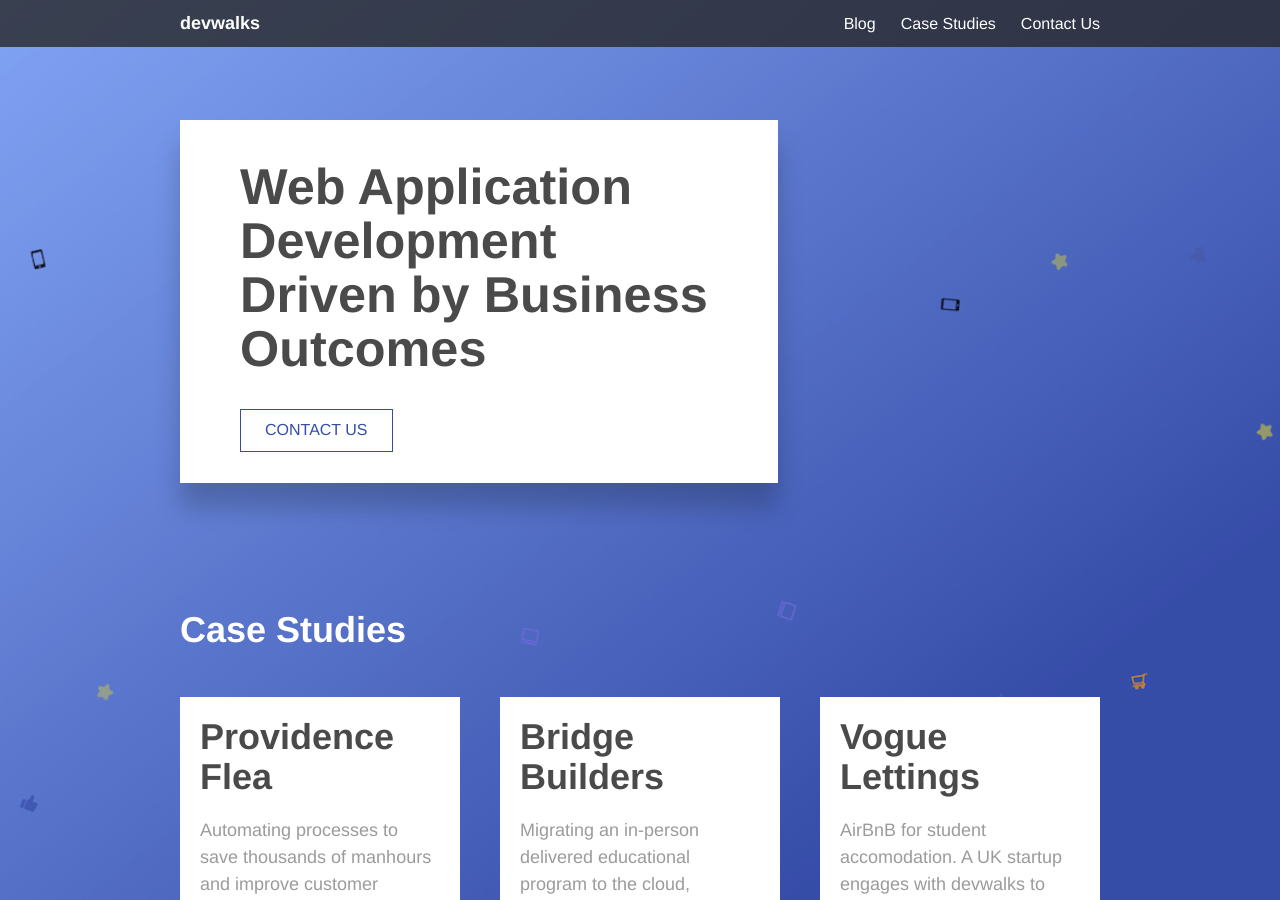
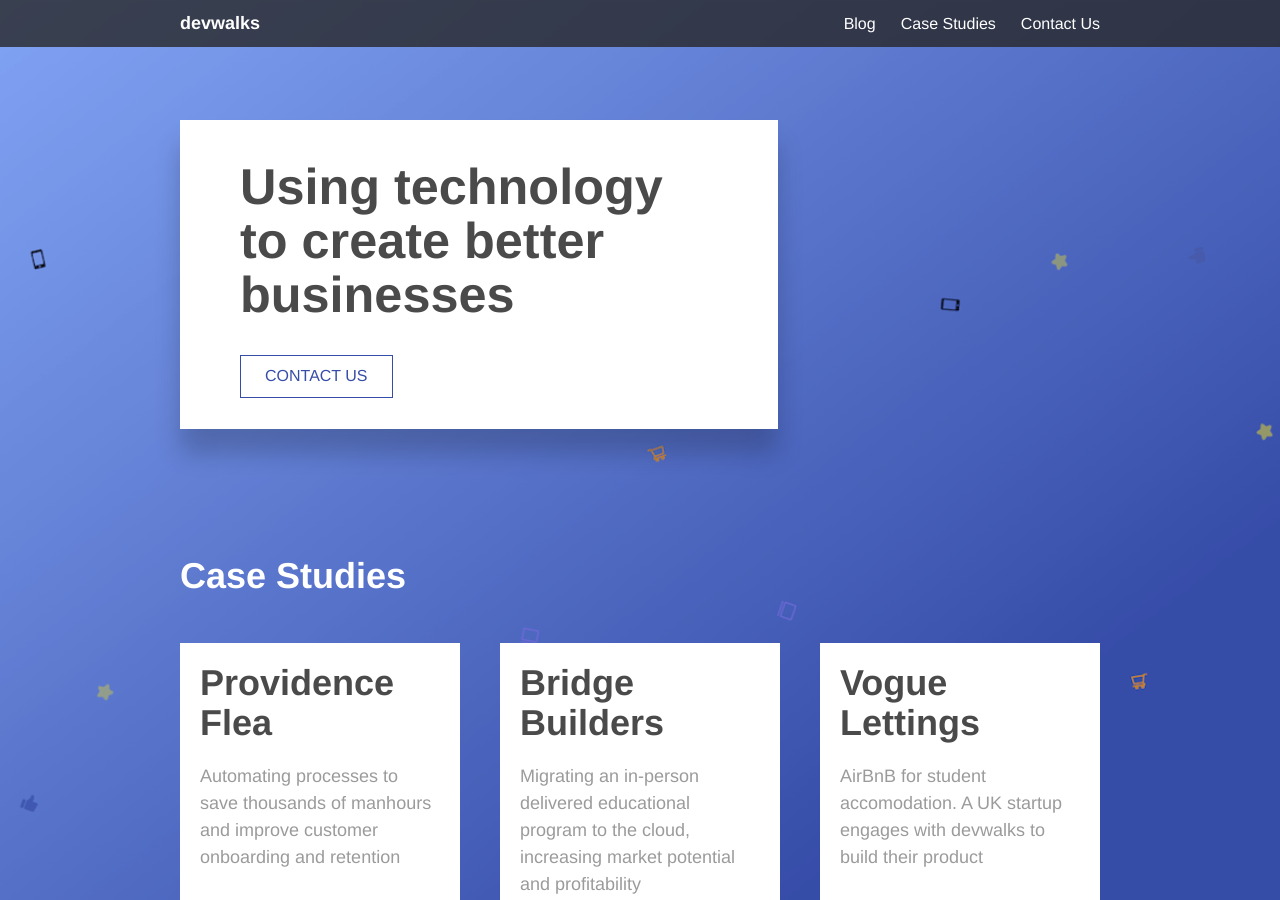
Before and after one commit to flowcustom/devwalks.github.io, a Jekyll site: the page built from index.html, in a window 1280 px wide and 900 px high. Built offline with Jekyll 4.4.1, drawn with Linux system fonts in a browser that asks for light colours.

Commit message:
Updated heading on home page

```diff
--- a/index.html
+++ b/index.html
@@ -8,7 +8,7 @@ title: "Home"
     <div class="container">
       <div class="hero-main">
         <div class="card card--hero">
-          <h1>Web Application Development Driven by Business Outcomes</h1>
+          <h1>Using technology to create better businesses</h1>
           <a href='contact-us' class='btn'>Contact Us</a>
         </div>
       </div>
```
